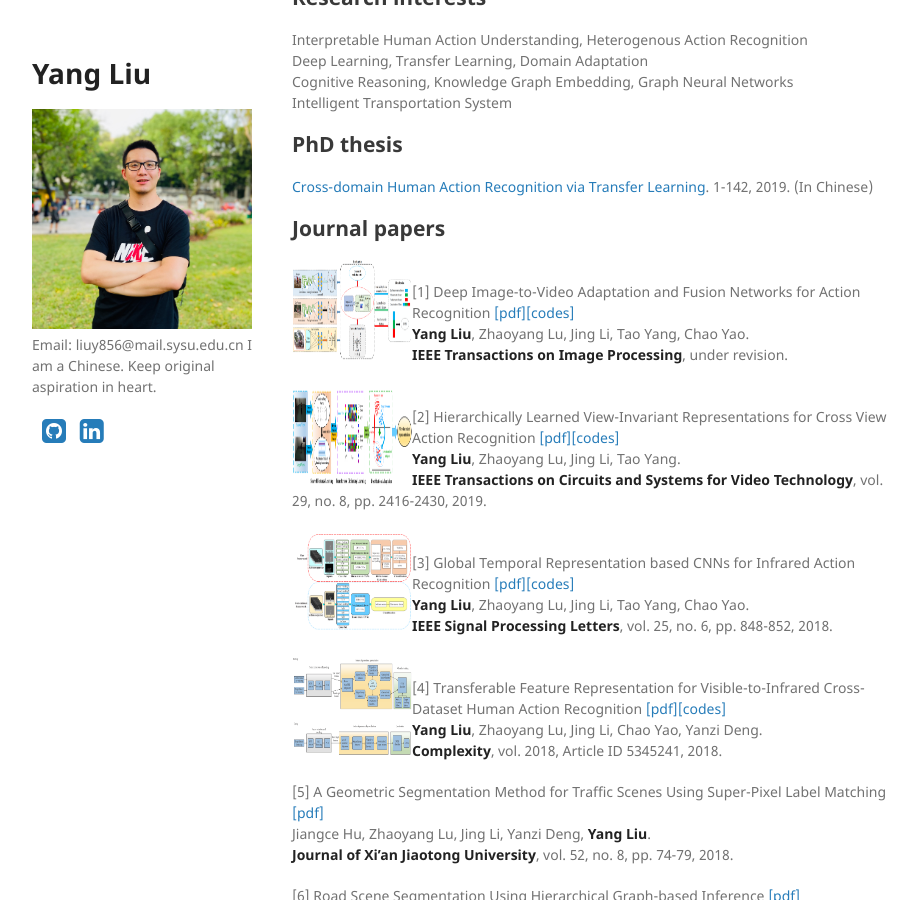
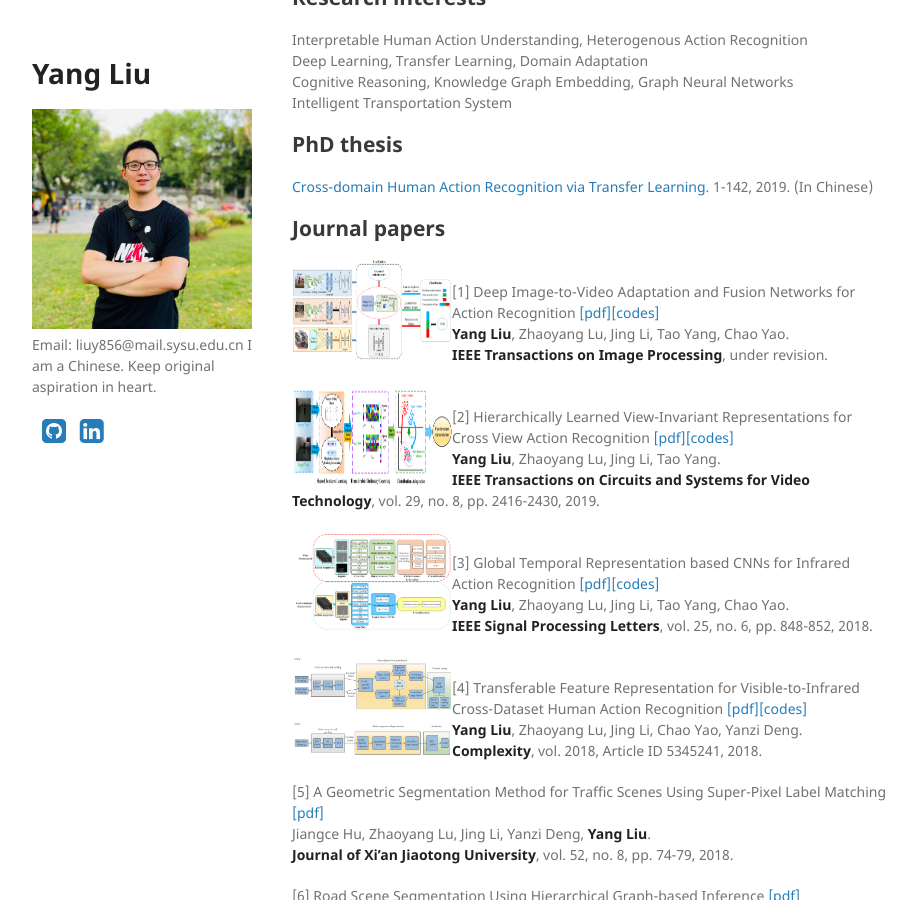
Before and after one commit to YangLiu9208/home, a Jekyll site: the page built from index.md, in a window 1280 px wide and 900 px high, scrolled down 555 px. Shown: the whole window, without its empty margins (178-1096 px from the left). Built offline with Jekyll 4.4.1, drawn with Linux system fonts in a browser that asks for light colours; a style sheet for code colours, icons or effects is not loaded.

Commit message:
Update index.md

```diff
--- a/index.md
+++ b/index.md
@@ -33,39 +33,43 @@ Intelligent Transportation System
 
 <div align="left">
           <a>
-            <img border="0" src="./TIP.png" align="left" width="120" height="100">
+            <img border="0" src="./TIP.png" align="left" width="160" height="100">
           </a>
 </div>
 [1] Deep Image-to-Video Adaptation and Fusion Networks for Action Recognition  [[pdf]](https://yangliu9208.github.io/DIVAFN/)[[codes]](https://yangliu9208.github.io/DIVAFN/)
 **Yang Liu**, Zhaoyang Lu, Jing Li, Tao Yang, Chao Yao.
 **IEEE Transactions on Image Processing**, under revision.
 
+
 <div align="left">
           <a>
-            <img border="0" src="./TCSVT.png" align="left" width="120" height="100">
+            <img border="0" src="./TCSVT.png" align="left" width="160" height="100">
           </a>
 </div>
 [2] Hierarchically Learned View-Invariant Representations for Cross View Action Recognition  [[pdf]](https://arxiv.org/abs/1809.00421)[[codes]](https://yangliu9208.github.io/JSRDA/)
 **Yang Liu**, Zhaoyang Lu, Jing Li, Tao Yang.
 **IEEE Transactions on Circuits and Systems for Video Technology**, vol. 29, no. 8, pp. 2416-2430, 2019.
 
+
 <div align="left">
           <a>
-            <img border="0" src="./SPL.png" align="left" width="120" height="100">
+            <img border="0" src="./SPL.png" align="left" width="160" height="100">
           </a>
 </div>
 [3] Global Temporal Representation based CNNs for Infrared Action Recognition  [[pdf]](https://arxiv.org/abs/1909.08287)[[codes]](https://yangliu9208.github.io/TSTDDs/)
 **Yang Liu**, Zhaoyang Lu, Jing Li, Tao Yang, Chao Yao.
 **IEEE Signal Processing Letters**, vol. 25, no. 6, pp. 848-852, 2018.
 
+
 <div align="left">
           <a>
-            <img border="0" src="./Complexity.png" align="left" width="120" height="100">
+            <img border="0" src="./Complexity.png" align="left" width="160" height="100">
           </a>
 </div>
 [4] Transferable Feature Representation for Visible-to-Infrared Cross-Dataset Human Action Recognition  [[pdf]](https://arxiv.org/abs/1909.08297)[[codes]](https://yangliu9208.github.io/CDFAG/)
 **Yang Liu**, Zhaoyang Lu, Jing Li, Chao Yao, Yanzi Deng.
 **Complexity**, vol. 2018, Article ID 5345241, 2018.
+
 
 [5] A Geometric Segmentation Method for Traffic Scenes Using Super-Pixel Label Matching  [[pdf]](http://zkxb.xjtu.edu.cn//oa/darticle.aspx?type=view&id=201808012)
 Jiangce Hu, Zhaoyang Lu, Jing Li, Yanzi Deng, **Yang Liu**.
```
